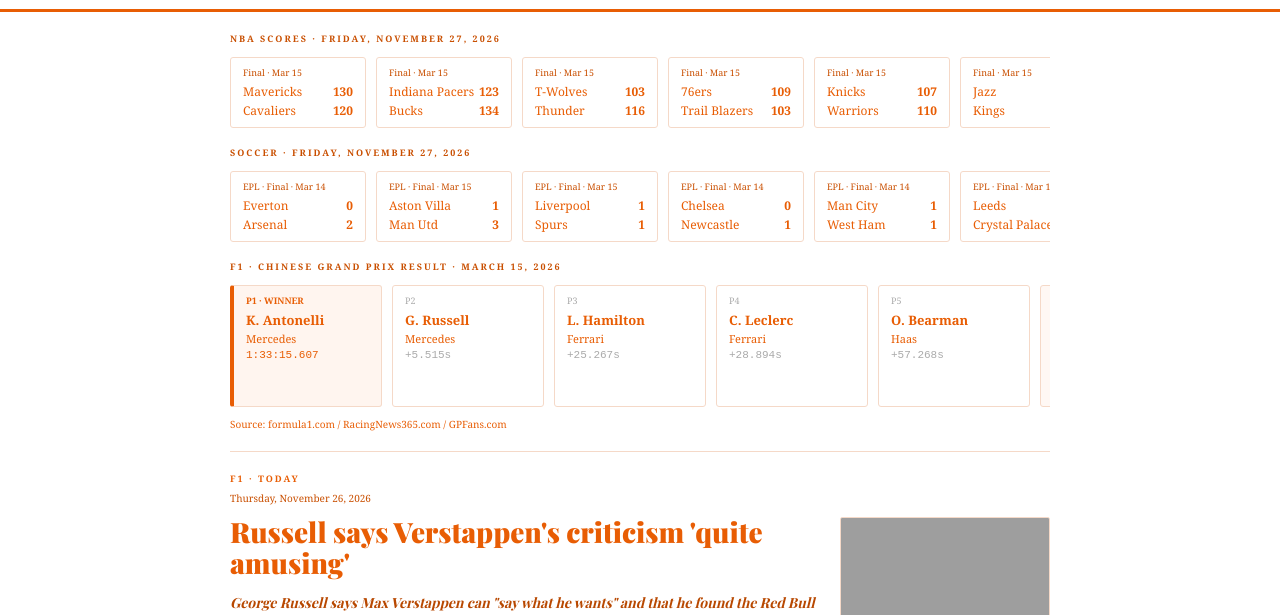
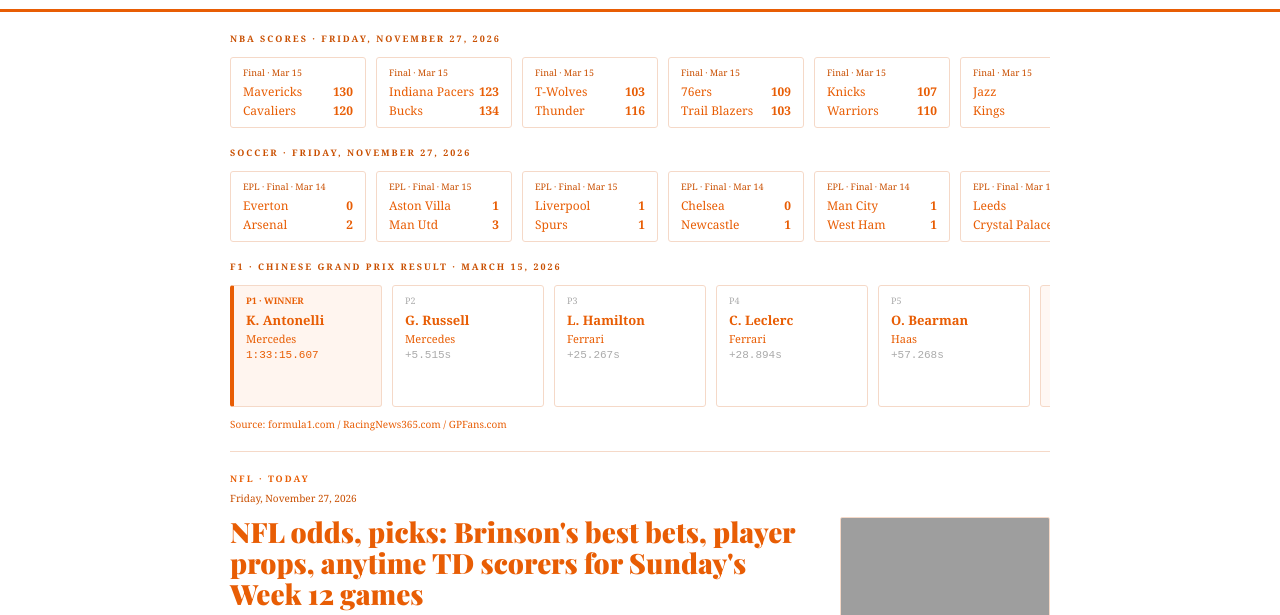
Before and after one commit to ashermorgan8811/Sports-news4, a plain HTML site: page index.html in a window 1280 px wide. Shown: the part 185-800 px from the top of the page. Drawn offline with nearby package versions, Linux system fonts and the light colour scheme; grey boxes are pictures that could not be loaded; a web font is replaced by a local one.

Commit message:
Daily update 2026-11-27 19:08 UTC

```diff
--- a/index.html
+++ b/index.html
@@ -239,7 +239,7 @@ function msUntilNext() {
 
 const DOY        = getEditionDay();
 const DATE_LABEL = getEditionLabel();
-const DATE_ISO = '2026-11-26'; // auto-updated 2026-11-26
+const DATE_ISO = '2026-11-27'; // auto-updated 2026-11-27
 function shuffle(arr) {
   const a = [...arr];
   let s = ((DOY + 1) * 2654435769) >>> 0;
@@ -381,17 +381,18 @@ const NCAA_1S = [
 ];
 
 const ALL_LEADS = [
-  {id:'live_0',tag:'F1 · Today',date:'Thursday, November 26, 2026',query:'formula 1 racing car track speed',seed:330,headline:'Russell says Verstappen\'s criticism \'quite amusing\'',deck:'George Russell says Max Verstappen can "say what he wants" and that he found the Red Bull driver\'s criticisms of him after the Las Vegas Gra...',body:['George Russell says Max Verstappen can "say what he wants" and that he found the Red Bull driver\'s criticisms of him after the Las Vegas Grand Prix "quite amusing".','Source: BBC Sport.'],sources:[{o:'BBC Sport',d:'Live RSS feed'}]},
-  {id:'live_1',tag:'EPL · Today',date:'Thursday, November 26, 2026',query:'soccer football stadium crowd match',seed:331,headline:'Not even making a 12-man bench - what next for Garnacho?',deck:'Alejandro Garnacho\'s brief Aston Villa career already looks over, so what next for the 22-year-old?...',body:['Alejandro Garnacho\'s brief Aston Villa career already looks over, so what next for the 22-year-old?','Source: BBC Sport.'],sources:[{o:'BBC Sport',d:'Live RSS feed'}]},
-  {id:'live_2',tag:'NCAA · Today',date:'Thursday, November 26, 2026',query:'basketball college arena crowd',seed:332,headline:'2026 NFL Thanksgiving Day prediction, odds, time: Bills vs. Chiefs picks from expert on 21-12 run',deck:'Mike Tierney reveals his picks for Kansas City Chiefs vs. Buffalo Bills in the 2026 Week 12 Thanksgiving night matchup...',body:['Mike Tierney reveals his picks for Kansas City Chiefs vs. Buffalo Bills in the 2026 Week 12 Thanksgiving night matchup','Source: CBS Sports.'],sources:[{o:'CBS Sports',d:'Live RSS feed'}]},
-  {id:'live_3',tag:'NFL · Today',date:'Thursday, November 26, 2026',query:'american football stadium crowd field',seed:333,headline:'Boxing chiefs to assess Fury mental health before fight',deck:'Tyson Fury\'s mental health wil be assessed to ensure he is fit to fight Anthony Joshua following documentary revelations....',body:['Tyson Fury\'s mental health wil be assessed to ensure he is fit to fight Anthony Joshua following documentary revelations.','Source: BBC Sport.'],sources:[{o:'BBC Sport',d:'Live RSS feed'}]},
-  {id:'live_4',tag:'Sports · Today',date:'Thursday, November 26, 2026',query:'sports arena crowd cheering',seed:334,headline:'India\'s Pant joins New Zealand club match under false name',deck:'India wicketkeeper Rishabh Pant unexpectedly joins a club game in Christchurch before the second Test against New Zealand and scores 54 off ...',body:['India wicketkeeper Rishabh Pant unexpectedly joins a club game in Christchurch before the second Test against New Zealand and scores 54 off 21 balls.','Source: BBC Sport.'],sources:[{o:'BBC Sport',d:'Live RSS feed'}]}
+  {id:'live_0',tag:'F1 · Today',date:'Friday, November 27, 2026',query:'formula 1 racing car track speed',seed:331,headline:'Mercedes set pace in eventful Qatar second practice',deck:'World champion Kimi Antonelli sets the pace ahead of Mercedes team-mate George Russell in a disrupted second practice at the Qatar Grand Pri...',body:['World champion Kimi Antonelli sets the pace ahead of Mercedes team-mate George Russell in a disrupted second practice at the Qatar Grand Prix.','Source: BBC Sport.'],sources:[{o:'BBC Sport',d:'Live RSS feed'}]},
+  {id:'live_1',tag:'EPL · Today',date:'Friday, November 27, 2026',query:'soccer football stadium crowd match',seed:332,headline:'Man Utd trigger Fernandes\' one-year contract extension',deck:'Manchester United activate an option on captain Bruno Fernandes\' contract, extending it until 2028....',body:['Manchester United activate an option on captain Bruno Fernandes\' contract, extending it until 2028.','Source: BBC Sport.'],sources:[{o:'BBC Sport',d:'Live RSS feed'}]},
+  {id:'live_2',tag:'NFL · Today',date:'Friday, November 27, 2026',query:'american football stadium crowd field',seed:333,headline:'NFL odds, picks: Brinson\'s best bets, player props, anytime TD scorers for Sunday\'s Week 12 games',deck:'Target a Kirk Cousins revenge spot against Atlanta, catch points with Indianapolis and Miami, and bet on a Quinshon Judkins breakout...',body:['Target a Kirk Cousins revenge spot against Atlanta, catch points with Indianapolis and Miami, and bet on a Quinshon Judkins breakout','Source: CBS Sports.'],sources:[{o:'CBS Sports',d:'Live RSS feed'}]},
+  {id:'live_3',tag:'Sports · Today',date:'Friday, November 27, 2026',query:'sports arena crowd cheering',seed:334,headline:'Decline of deities - the long game the All Blacks cannot afford to lose',deck:'Statistically, this generation of All Blacks is the weakest in decades. How has a sporting shorthand for success slipped so far?...',body:['Statistically, this generation of All Blacks is the weakest in decades. How has a sporting shorthand for success slipped so far?','Source: BBC Sport.'],sources:[{o:'BBC Sport',d:'Live RSS feed'}]}
 ];
 
 const ALL_RECAPS = [
-  {id:'recap_0',tag:'NFL · Recap',date:'Thursday, November 26, 2026',query:'american football stadium crowd field',seed:380,headline:'Cowboys vs. Eagles prediction, odds, time: 2026 NFL Thanksgiving Day picks by proven model',teams:'',body:['SportsLine\'s model has revealed its Philadelphia Eagles vs. Dallas Cowboys best bets for Thanksgiving Day 2026'],km:'',sources:[{o:'CBS Sports',d:'Live RSS feed'}]},
-  {id:'recap_1',tag:'Sports · Recap',date:'Thursday, November 26, 2026',query:'sports arena crowd cheering',seed:381,headline:'GB win decider to reach Davis Cup semis for first time since 2019',teams:'',body:['Great Britain advance to the semi-finals of the Davis Cup for the first time since 2019 as Henry Patten and Neal Skupski win a decisive doubles tie against Germany in Bologna.'],km:'',sources:[{o:'BBC Sport',d:'Live RSS feed'}]},
-  {id:'recap_2',tag:'Sports · Recap',date:'Thursday, November 26, 2026',query:'sports arena crowd cheering',seed:382,headline:'Mississippi State vs. Ole Miss prediction, odds: Rivalry Week, Egg Bowl picks from proven model',teams:'',body:['SportsLine\'s model revealed its best bets for Friday\'s SEC showdown between the Mississippi State Bulldogs and Ole Miss Rebels in the 2026 Egg Bowl'],km:'',sources:[{o:'CBS Sports',d:'Live RSS feed'}]}
+  {id:'recap_0',tag:'EPL · Recap',date:'Friday, November 27, 2026',query:'soccer football stadium crowd match',seed:381,headline:'Head coach Slegers leaves Arsenal 18 months after Champions League win',teams:'',body:['Arsenal part company with head coach Renee Slegers by mutual consent after a disappointing start to the season.'],km:'',sources:[{o:'BBC Sport',d:'Live RSS feed'}]},
+  {id:'recap_1',tag:'NFL · Recap',date:'Friday, November 27, 2026',query:'american football stadium crowd field',seed:382,headline:'Best Kalshi promo code CBSSPORTS55: Receive $55 bonus for Steelers-Broncos, Texas-Texas A&M, Black Friday NFL',teams:'',body:['New Kalshi users can get a $55 bonus after making $25+ in trades on Black Friday games'],km:'',sources:[{o:'CBS Sports',d:'Live RSS feed'}]},
+  {id:'recap_2',tag:'NFL · Recap',date:'Friday, November 27, 2026',query:'american football stadium crowd field',seed:383,headline:'Polymarket promo code CBSSPORTS: Pocket $25 bonus for Steelers vs. Broncos, NFL Black Friday predictions',teams:'',body:['Get a $25 bonus with the Polymarket promo code CBSSPORTS for Steelers-Broncos on Black Friday.'],km:'',sources:[{o:'CBS Sports',d:'Live RSS feed'}]},
+  {id:'recap_3',tag:'Sports · Recap',date:'Friday, November 27, 2026',query:'sports arena crowd cheering',seed:384,headline:'Cricket Australia may not like sandpaper forum findings - Vaughan',teams:'',body:['Cricket Australia will not like what it finds from a forum into the sandpaper scandal, according to former England captain Michael Vaughan.'],km:'',sources:[{o:'BBC Sport',d:'Live RSS feed'}]},
+  {id:'recap_4',tag:'Sports · Recap',date:'Friday, November 27, 2026',query:'sports arena crowd cheering',seed:385,headline:'Ole Miss vs. Mississippi State prediction, pick, odds, spread: Is another wild Egg Bowl on tap in 2026?',teams:'',body:['The season hasn\'t gone according to plan for the Rebels or Bulldogs, but a win on Black Friday can salvage something for both teams'],km:'',sources:[{o:'CBS Sports',d:'Live RSS feed'}]}
 ];
 
 const ALL_STATS = [
```
